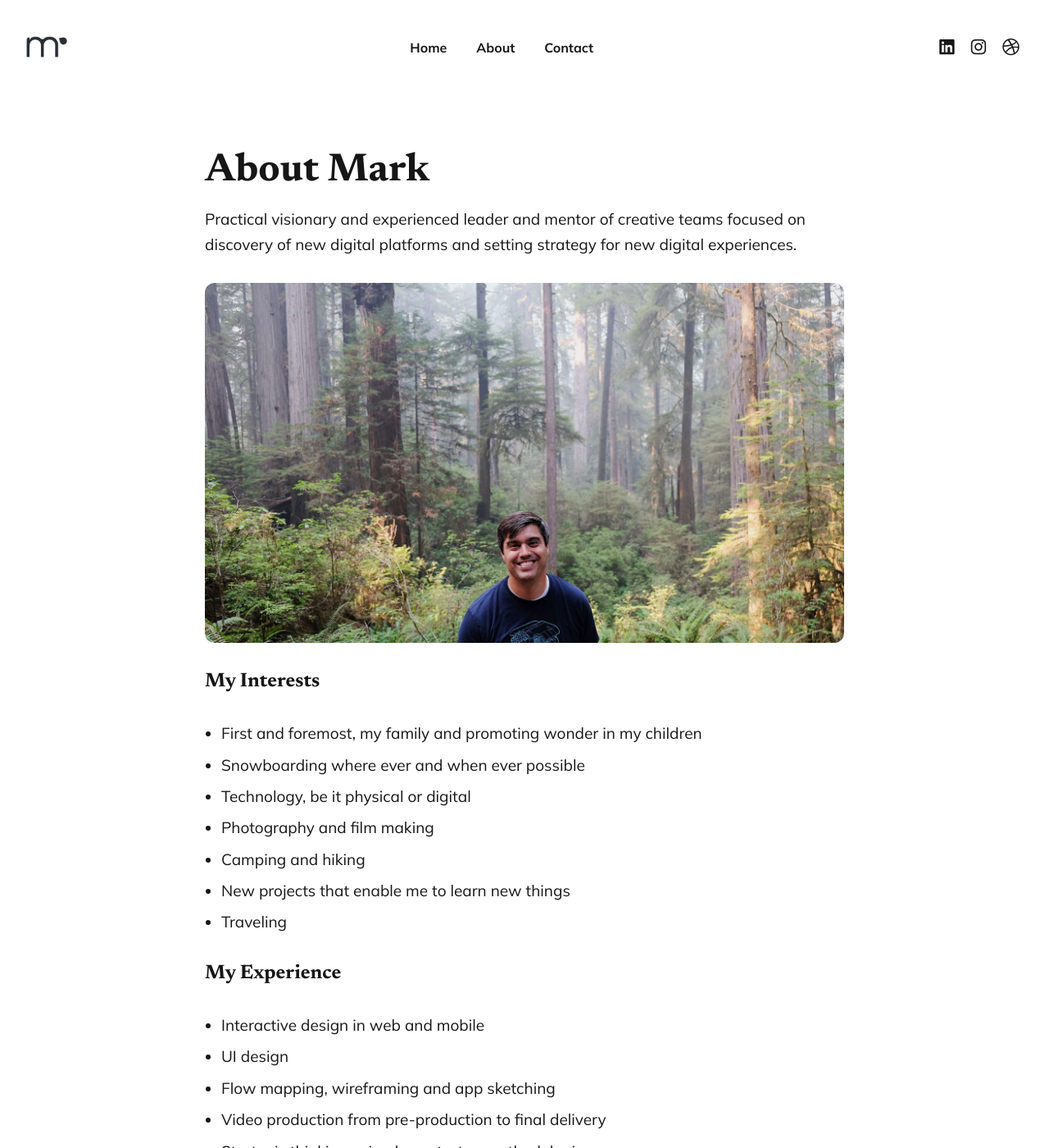
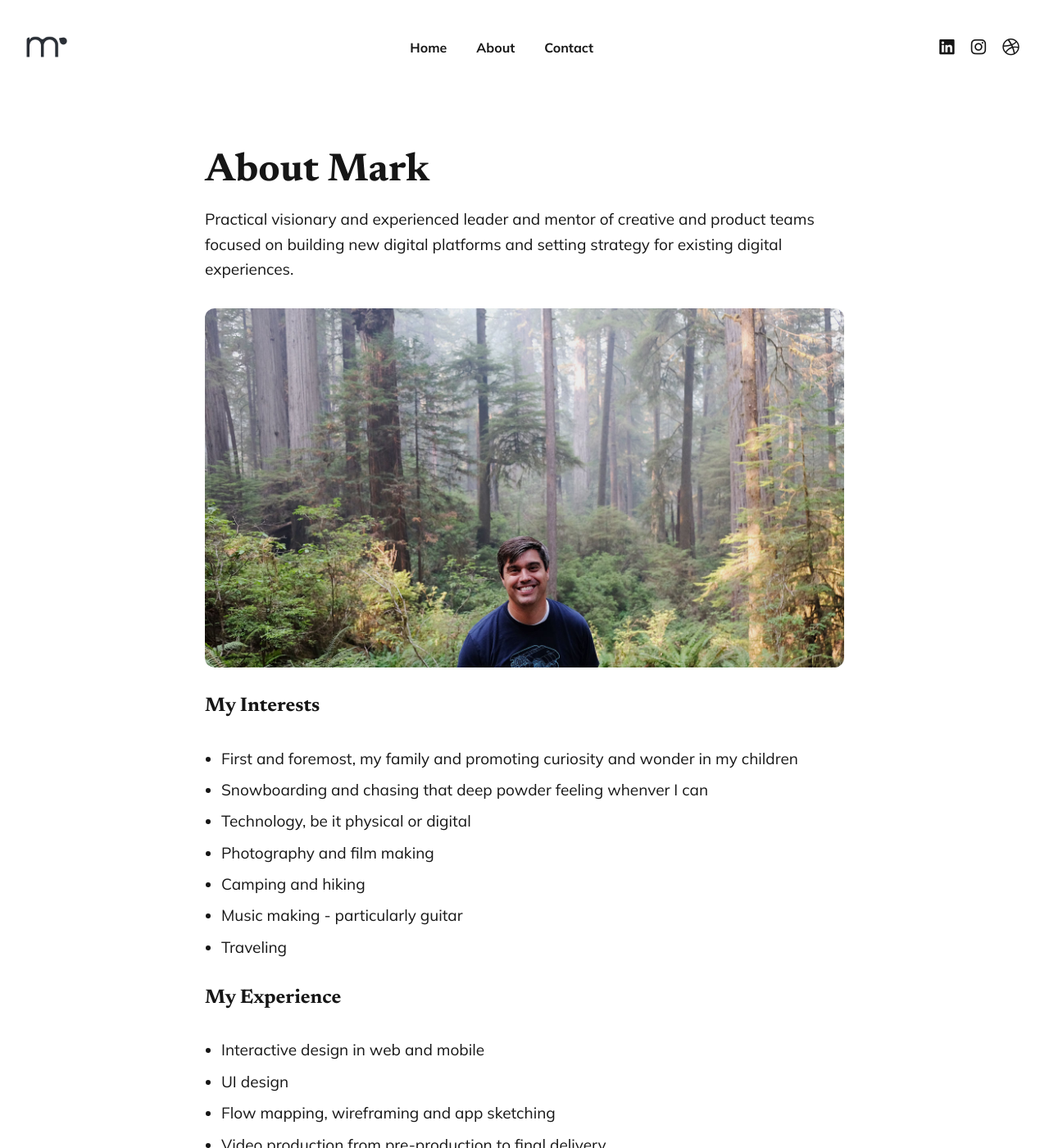
Before and after one commit to mrondina/mrondina, a Jekyll site: the page built from _pages/about.md, in a window 1280 px wide and 1400 px high. Shown: the whole window at 82% size. Built offline with Jekyll 4.4.1, drawn with Linux system fonts in a browser that asks for light colours; some of the changed text lies outside the part shown.

Commit message:
adjusting about page

```diff
--- a/_pages/about.md
+++ b/_pages/about.md
@@ -1,7 +1,7 @@
 ---
 title: About Mark
 subtitle: I am above anything else curious about almost everything. My curiousity has led me to explore history, design, art, film & video, photography and so many other ideas and skills. The way beautiful objects and captivating experiences are designed and created is the cornerstone of my work.
-description: Practical visionary and experienced leader and mentor of creative teams focused on discovery of new digital platforms and setting strategy for new digital experiences.
+description: Practical visionary and experienced leader and mentor of creative and product teams focused on building new digital platforms and setting strategy for existing digital experiences.
 featured_image: /images/about-banner.jpg
 ---
 
@@ -9,12 +9,12 @@ featured_image: /images/about-banner.jpg
 
 ### My Interests
 
-- First and foremost, my family and promoting wonder in my children
-- Snowboarding where ever and when ever possible
+- First and foremost, my family and promoting curiosity and wonder in my children
+- Snowboarding and chasing that deep powder feeling whenver I can
 - Technology, be it physical or digital
 - Photography and film making
 - Camping and hiking
-- New projects that enable me to learn new things
+- Music making - particularly guitar
 - Traveling
 
 ### My Experience
```
Also changed, not shown: other parts of _pages/about.md (+1 -1 lines).
